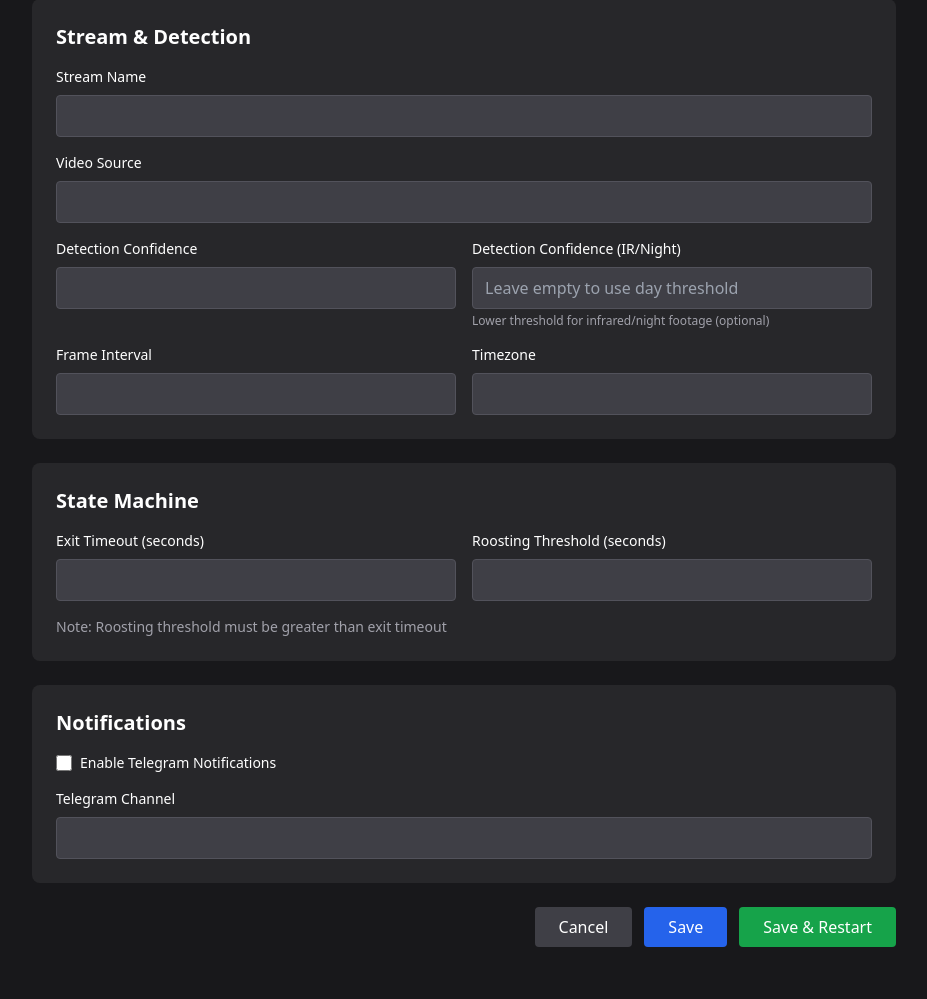
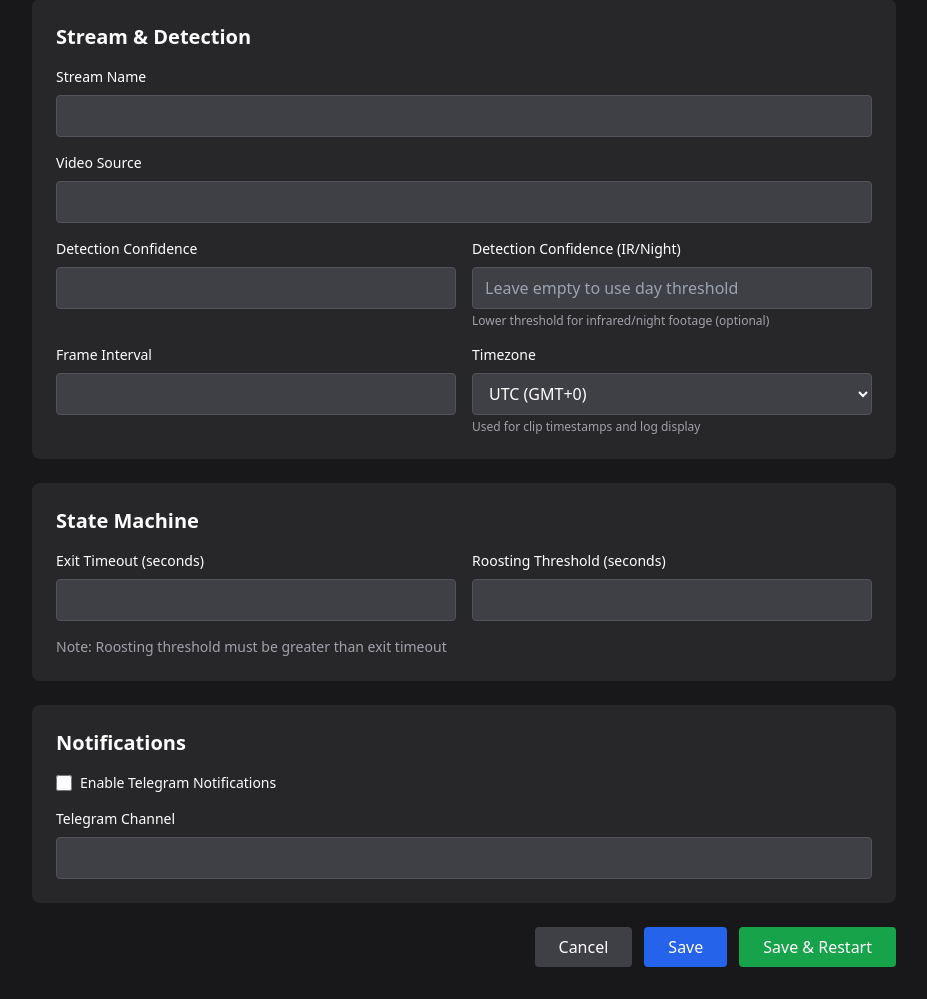
Before and after one commit to sageframe-no-kaji/kanyo-contemplating-falcons-dev, a FastAPI app: template admin/web/app/templates/stream/config.html in a window 1280 px wide. Shown: the part 173-1172 px from the top of the page, without its empty margins (176-1103 px from the left). Before the commit the page ends 1120 px from the top, so only its background shows below. Run offline with FastAPI, Linux system fonts and the light colour scheme; the template is opened without the code that fills it: most values are stand-ins (such as "Sample title", 1, 10 or a date in 2020); some libraries are stand-ins or nearby versions.

Commit message:
fix: config save now works with improved UI
- Add POST fallback for config form (was only using PUT via HTMX)
- Add detailed logging for config save and container restart
- Improve feedback message visibility with thicker border and checkmark
- Add auto-dismiss after 5 seconds
- Replace timezone text input with dropdown of common timezones
- Add HTMX event logging for debugging
- Add helper text explaining timezone usage

Fixes issue where config saves weren't providing user feedback

```diff
--- a/admin/web/app/templates/stream/config.html
+++ b/admin/web/app/templates/stream/config.html
@@ -24,8 +24,8 @@
           hx-encoding="multipart/form-data"
           class="space-y-6">
 
-        <!-- Feedback Message -->
-        <div id="save-feedback"></div>
+        <!-- Feedback Message (fixed position at top) -->
+        <div id="save-feedback" class="mb-4"></div>
 
         <!-- Stream & Detection Section -->
         <section class="bg-zinc-800 rounded-lg p-6">
@@ -87,10 +87,24 @@
 
                     <div>
                         <label class="block text-sm font-medium mb-2">Timezone</label>
-                        <input type="text"
-                               name="timezone"
-                               value="{{ config.timezone }}"
-                               class="w-full bg-zinc-700 border border-zinc-600 rounded px-3 py-2 focus:outline-none focus:border-zinc-500">
+                        <select name="timezone"
+                                class="w-full bg-zinc-700 border border-zinc-600 rounded px-3 py-2 focus:outline-none focus:border-zinc-500">
+                            <option value="UTC" {% if config.timezone == 'UTC' %}selected{% endif %}>UTC (GMT+0)</option>
+                            <option value="America/New_York" {% if config.timezone == 'America/New_York' %}selected{% endif %}>US Eastern (GMT-5)</option>
+                            <option value="America/Chicago" {% if config.timezone == 'America/Chicago' %}selected{% endif %}>US Central (GMT-6)</option>
+                            <option value="America/Denver" {% if config.timezone == 'America/Denver' %}selected{% endif %}>US Mountain (GMT-7)</option>
+                            <option value="America/Los_Angeles" {% if config.timezone == 'America/Los_Angeles' %}selected{% endif %}>US Pacific (GMT-8)</option>
+                            <option value="Europe/London" {% if config.timezone == 'Europe/London' %}selected{% endif %}>London (GMT+0)</option>
+                            <option value="Europe/Paris" {% if config.timezone == 'Europe/Paris' %}selected{% endif %}>Central Europe (GMT+1)</option>
+                            <option value="Australia/Sydney" {% if config.timezone == 'Australia/Sydney' %}selected{% endif %}>Sydney (GMT+11)</option>
+                            <option value="Australia/Melbourne" {% if config.timezone == 'Australia/Melbourne' %}selected{% endif %}>Melbourne (GMT+11)</option>
+                            <option value="Australia/Brisbane" {% if config.timezone == 'Australia/Brisbane' %}selected{% endif %}>Brisbane (GMT+10)</option>
+                            <option value="Australia/Perth" {% if config.timezone == 'Australia/Perth' %}selected{% endif %}>Perth (GMT+8)</option>
+                            <option value="Pacific/Auckland" {% if config.timezone == 'Pacific/Auckland' %}selected{% endif %}>Auckland (GMT+13)</option>
+                            <option value="Asia/Tokyo" {% if config.timezone == 'Asia/Tokyo' %}selected{% endif %}>Tokyo (GMT+9)</option>
+                            <option value="Asia/Singapore" {% if config.timezone == 'Asia/Singapore' %}selected{% endif %}>Singapore (GMT+8)</option>
+                        </select>
+                        <p class="text-xs text-zinc-400 mt-1">Used for clip timestamps and log display</p>
                     </div>
                 </div>
             </div>
@@ -174,4 +188,14 @@
         </div>
     </form>
 </div>
+
+<script>
+// Debug HTMX events
+document.body.addEventListener('htmx:afterSwap', function(evt) {
+    console.log('HTMX swap completed:', evt.detail);
+});
+document.body.addEventListener('htmx:responseError', function(evt) {
+    console.error('HTMX error:', evt.detail);
+});
+</script>
 {% endblock %}
```
Also changed, not shown: admin/web/app/routers/api.py (+4 -3 lines).
